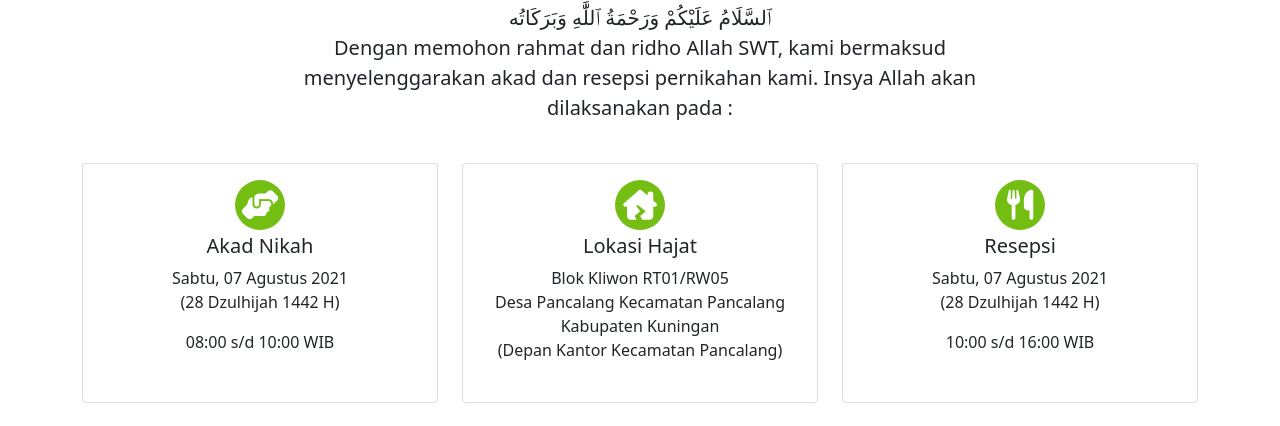
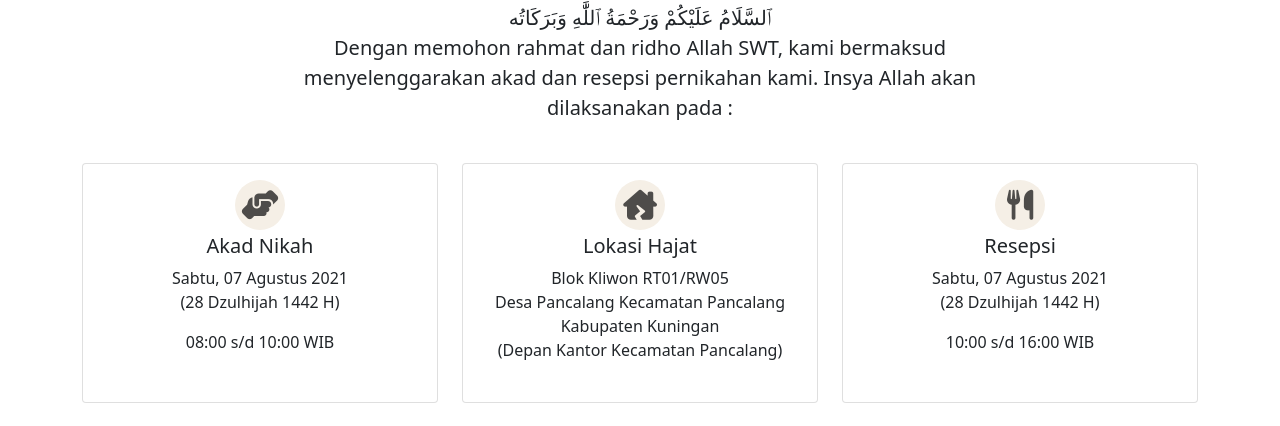
Before and after one commit to ivanfsyh/ratnaivan07, a plain HTML site: page index.html in a window 1280 px wide. Shown: the part 1496-1922 px from the top of the page. Drawn offline with nearby package versions, Linux system fonts and the light colour scheme; a web font is replaced by a local one.

Commit message:
update css

```diff
--- a/css/style.css
+++ b/css/style.css
@@ -23,10 +23,10 @@
   height: 50px;
   border-radius: 50%;
   font-size: 30px;
-  color: #fff;
+  color: #4e4c4a;
   line-height: 50px;
   margin: auto;
-  background: rgb(116, 190, 19);
+  background: #f5efe6;
 }
 
 body {
```
